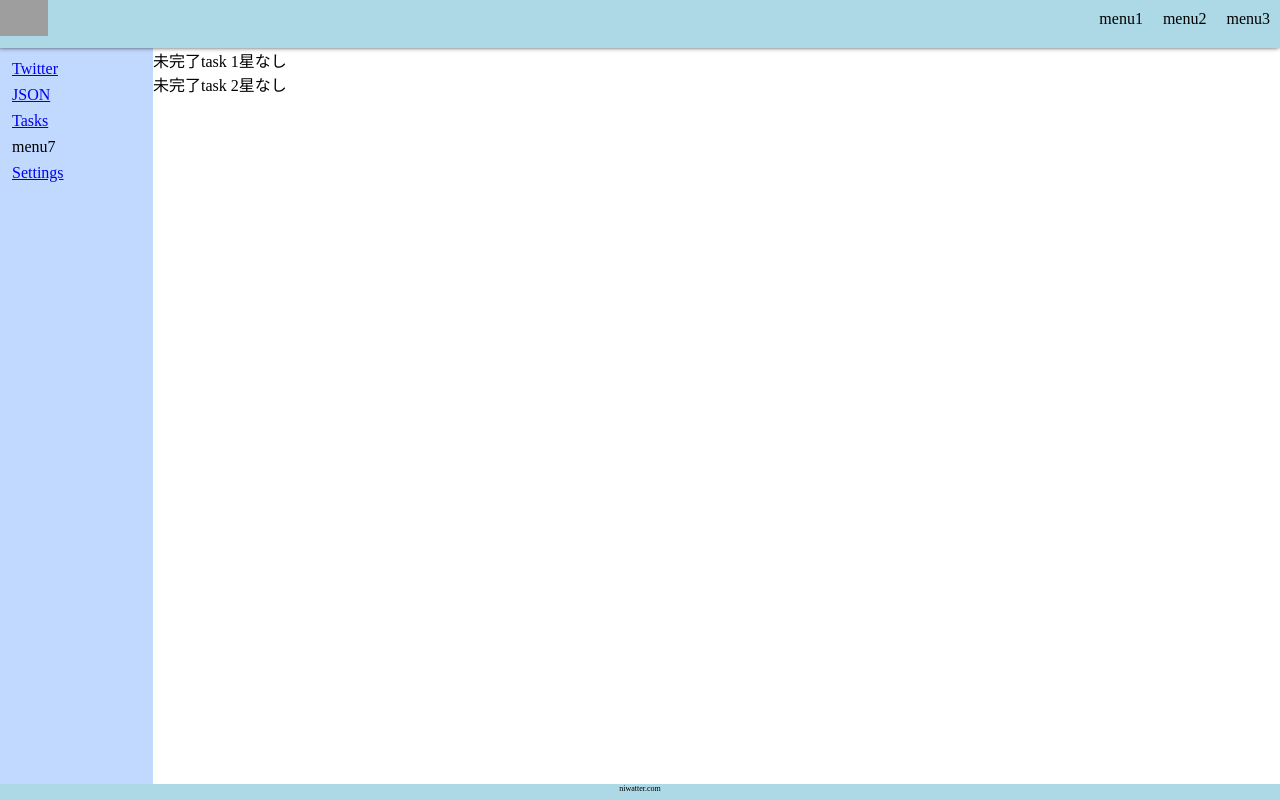
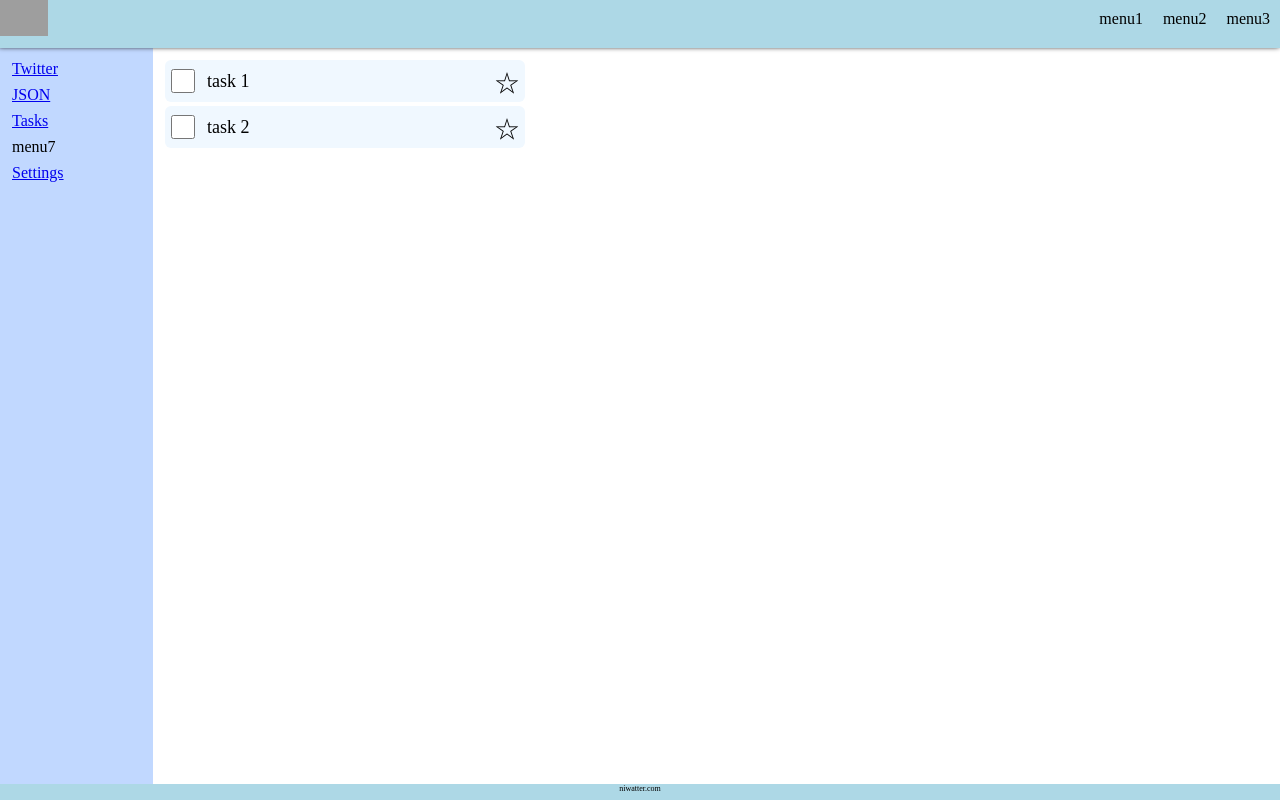
Before and after one commit to niwa-niwa/lesson-react-twitter, a React (Create React App) app: page /tasks in a window 1280 px wide. Built offline with nearby package versions, Linux system fonts and the light colour scheme; grey boxes are pictures that could not be loaded.

Commit message:
modified sytle in TaskCard

```diff
--- a/src/components/tasks/TaskCard.js
+++ b/src/components/tasks/TaskCard.js
@@ -1,4 +1,6 @@
 import React,{useState} from 'react'
+
+import './Tasks.scss'
 
 
 const TaskCard = ({initialTask}) => {
@@ -18,14 +20,14 @@ const TaskCard = ({initialTask}) => {
     // create a task-card
     return(
         <div className="task-card" key={task.id}>
-            <span className="status" onClick={() =>clickDone()}>
-                {task.done ? '完了' : '未完了'}
+            <input className="done" type="checkbox" name="" id="" checked={task.done} onChange={() =>clickDone()} />
+
+            <span className={'title ' + (task.done ? 'strike-line' : '' )} >
+                {task.title}
             </span>
-            <label htmlFor="">
-                {task.title}
-            </label>
+
             <span className="star" onClick={() => clickStar()}>
-                {task.star ? '星付き' : '星なし'}
+                {task.star ? '★' : '☆'}
             </span>
         </div>
     )
--- /dev/null
+++ b/src/components/tasks/TaskCard.scss
@@ -0,0 +1,40 @@
+@charset "UTF-8";
+
+@import '../../scss/Const';
+
+.task-card{
+    position: relative;
+    display: flex;
+    flex-wrap: nowrap;
+    align-items: center;
+    height: 42px;
+    width: 360px;
+    background-color: aliceblue;
+    border-radius: 6px;
+    margin-bottom: 4px;
+
+    & .done{
+        left: 0;
+        width:24px;
+        height:	28px;
+        margin: 0 6px;
+    }
+
+    & .title{
+        font-size: 18px;
+        margin: 0 6px;
+    }
+
+    & .star{
+        position: absolute;
+        right: 0;
+        font-size: 24px;
+        margin: 0 6px;
+    }
+
+    .strike-line{
+        color: gray;
+        text-decoration-line: line-through;
+    }
+
+}
--- a/src/components/tasks/Tasks.js
+++ b/src/components/tasks/Tasks.js
@@ -1,6 +1,8 @@
 import React,{ useState, useEffect } from 'react'
 
 import TaskCard from './TaskCard'
+
+import './TaskCard.scss'
 
 
 const Tasks = () => {
@@ -43,10 +45,11 @@ const Tasks = () => {
         )
     }
 
-
     return (
         <div className="task-main">
-            {renderingList()}
+            <div className="task-list">
+                {renderingList()}
+            </div>
         </div>
     )
 }
--- a/src/components/tasks/Tasks.scss
+++ b/src/components/tasks/Tasks.scss
@@ -1,3 +1,11 @@
 @charset "UTF-8";
 
-@import '_Const.scss';
+@import '../../scss/Const';
+
+.task-main{
+
+    .task-list{
+        padding: 12px;
+
+    }
+}
```
